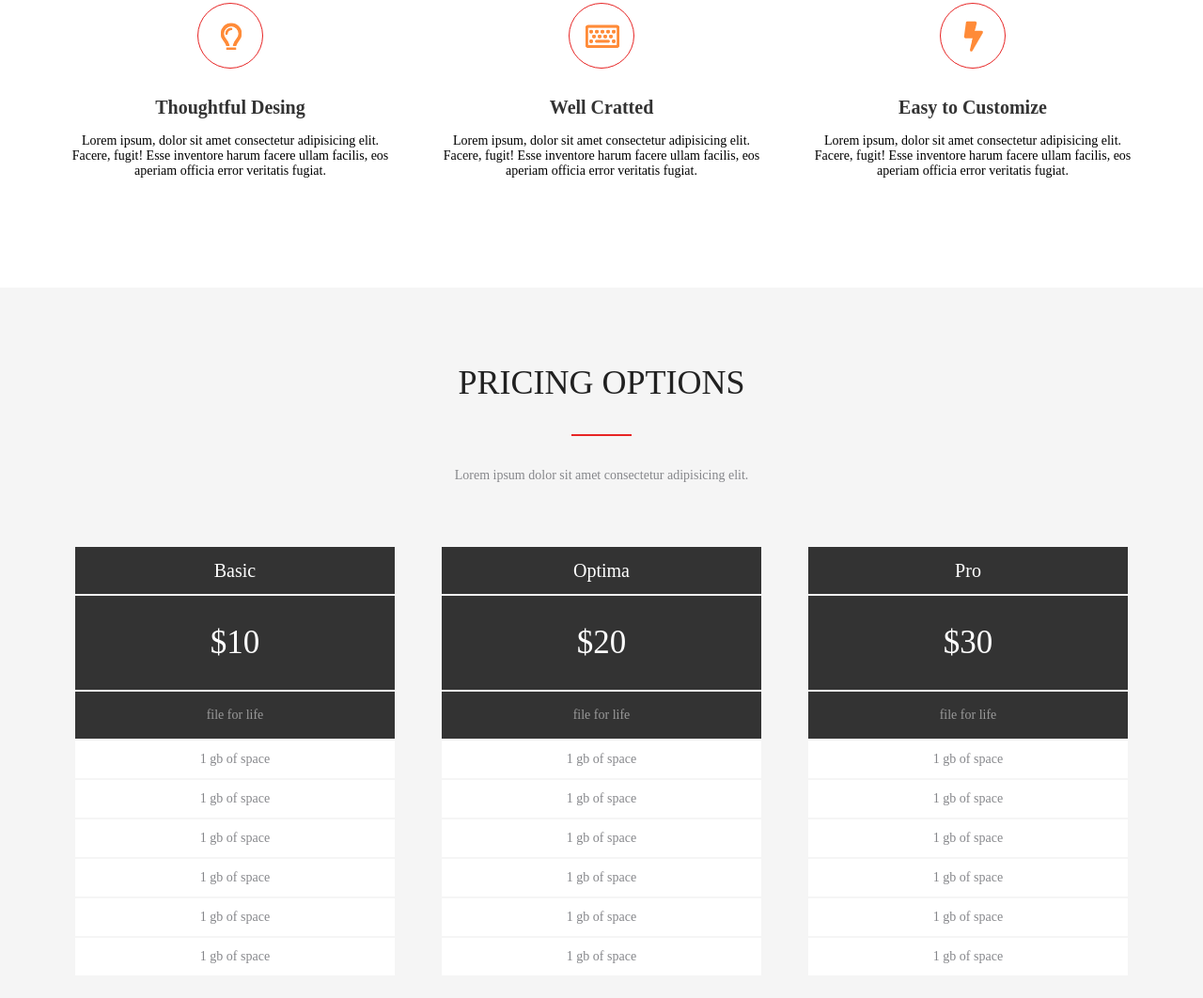
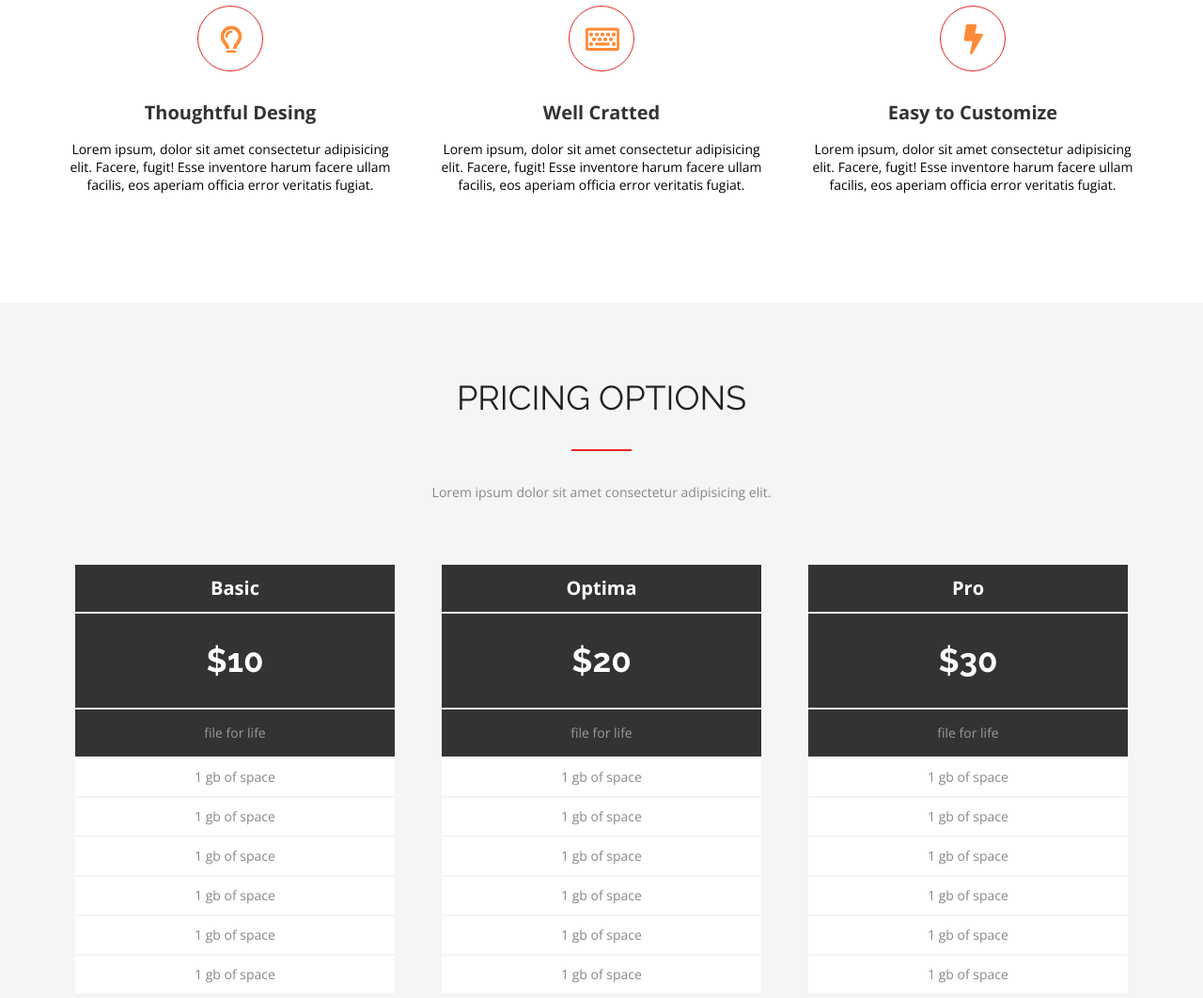
Before and after one commit to revolt1811/FE36-Landing-Pirogova-Valeriya, a plain HTML site: page index.html in a window 1280 px wide. Shown: the part 273-1335 px from the top of the page at 94% size. Drawn offline with nearby package versions, Linux system fonts and the light colour scheme.

Commit message:
add font-family

```diff
--- a/css/card.css
+++ b/css/card.css
@@ -23,6 +23,8 @@
   font-size: 20px;
   color: #333333;
   text-transform: capitalize;
+  font-family: 'Open Sans', sans-serif;
+  font-weight: 700;
   }
 span{
   text-transform: none;
@@ -31,4 +33,6 @@
   text-align: center;
   font-size: 14px;
   color: #000000;
+  font-family: 'Open Sans', sans-serif;
+  font-weight: 400;
 }
--- a/css/index.css
+++ b/css/index.css
@@ -1,5 +1,7 @@
 @import url(../css/card.css);
 @import url(../css/pricing.css);
+@import url('https://fonts.googleapis.com/css2?family=Open+Sans:wght@400;700&family=Raleway:wght@400;700&display=swap');
+
 *{
   text-decoration: none;
   margin: 0;
@@ -27,6 +29,8 @@
   margin:0 auto 34px;
   text-transform: uppercase;
   font-weight: normal;
+  font-family: 'Raleway', sans-serif;
+  font-weight: 400;
  }
 .line {
   width: 64px;
@@ -40,4 +44,6 @@
   color: #86878B;
   margin:0 auto 68px;
   text-transform: none;
+  font-family: 'Open Sans', sans-serif;
+  font-weight: 400;
 }
--- a/css/pricing.css
+++ b/css/pricing.css
@@ -19,8 +19,9 @@
   color: #ffff;
   text-align: center;
   font-size: 20px;
-  font-style:bold;
   margin-bottom: 2px;
+  font-family: 'Open Sans', sans-serif;
+  font-weight: 700;
 }
 .price__list-cost {
   width: 340px;
@@ -29,8 +30,9 @@
   color: #ffff;
   text-align: center;
   font-size: 35px;
-  font-style:bold;
   margin-bottom: 2px;
+  font-family: 'Raleway', sans-serif;
+  font-weight: 700;
 }
 .price__list-file {
   width: 340px;
@@ -40,6 +42,8 @@
   text-align: center;
   font-size: 14px;
   margin-bottom: 2px;
+  font-family: 'Open Sans', sans-serif;
+  font-weight: 400;
 }
 .price__list-item {
   width: 340px;
@@ -49,4 +53,6 @@
   text-align: center;
   font-size: 14px;
   margin-bottom: 2px;
+  font-family: 'Open Sans', sans-serif;
+  font-weight: 400;
 }
```
